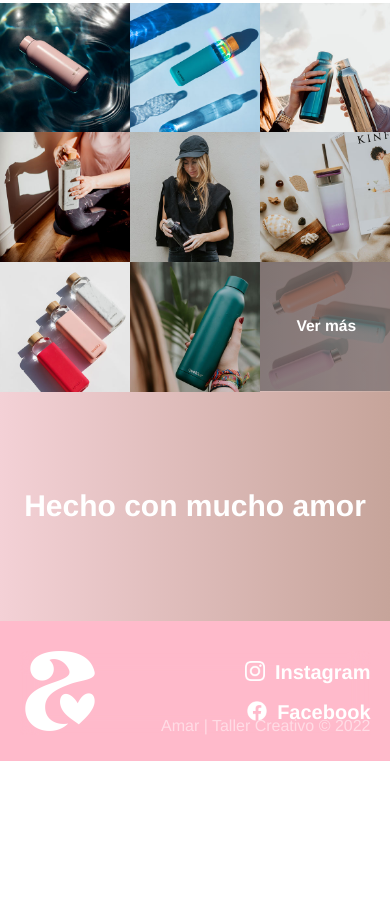
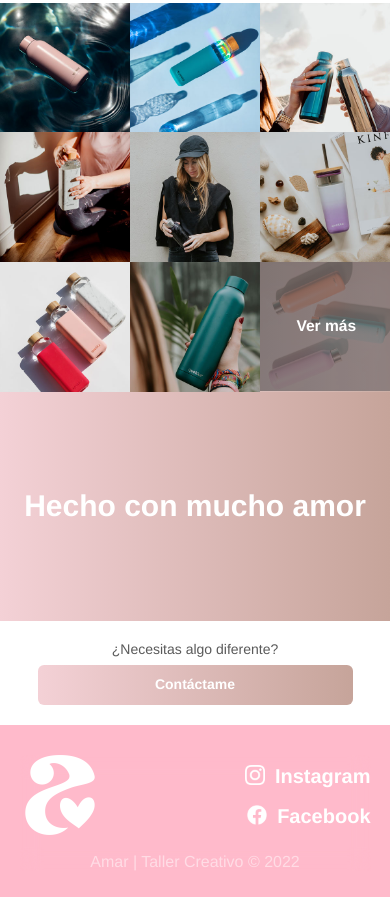
Before and after one commit to danielmacielacevedo/amar, a plain HTML site: page index.html in a window 390 px wide. Shown: the part 653-1550 px from the top of the page. Before the commit the page ends 1414 px from the top, so only its background shows below. Drawn offline with Linux system fonts and the light colour scheme.

Commit message:
Se agregó la sección de contacto en el home

```diff
--- a/css/main.css
+++ b/css/main.css
@@ -514,8 +514,6 @@ h5
 .primary-buttons-article a
 {
     display: flex;
-    width: 60%;
-    min-width: 64px;
     height: 40px;
     margin: 8px 0 0 0;
     padding: 0 20px 2.4px 20px;
@@ -531,12 +529,10 @@ h5
     align-items: center;
     justify-content: center;
 }
-.primary-buttons-article a:nth-child(2)
+.button-b1
 {
-    margin-left: 20px;
-    border: 2px solid var(--white);
-    background: transparent;
-    color: var(--white);
+    width: 60%;
+    min-width: 64px;
 }
 
 
@@ -884,6 +880,43 @@ h5
     100%{
         background-position: 0 50%;
     }
+}
+
+.more-details-container
+{
+    display: flex;
+    justify-content: center;
+    padding: 20px 20px;
+}
+.more-details-container div
+{
+    width: 90%;
+    justify-content: center;
+    text-align: center;
+}
+.more-details-container div span
+{
+    font-size: 14px;
+}
+.button-b2
+{
+    display: flex;
+    height: 40px;
+    width: 100%;
+    min-width: 64px;
+    margin: 8px 0 0 0;
+    padding: 0 20px 2.4px 20px;
+    border-radius: 6px;
+    background: linear-gradient(to right, #C6A49A, #FFDCE5, #FFBACB, #FFDCE5, #C6A49A);
+    background-size: 500% 500%;
+    animation: animate-background 10s infinite ease-in-out;
+    font-size: 14px;
+    color: var(--white);
+    font-weight: 600;
+    text-decoration: none;
+    text-align: center;
+    align-items: center;
+    justify-content: center;
 }
 
 /* footer */
@@ -1253,6 +1286,11 @@ h5
     }
 
 
+    .footer-background h3
+    {
+        margin-top: 16px;
+        text-align: center;
+    }
     .footer-links
     {
         justify-content: space-between;
--- a/index.html
+++ b/index.html
@@ -60,7 +60,6 @@
             <div class="section-container">
                 <div class="left-section">
                     <div class="section-title">
-                        <!-- <span>Producto destacado</span> -->
                     </div>
                     <div class="pinned-blogs">
                         <article class="article-blog">
@@ -104,7 +103,7 @@
                                         <div class="article-data">
                                             <div class="interactive-data">
                                                 <div class="primary-buttons-article">
-                                                    <a href="#">Ver detalles</a>
+                                                    <a class="button-b1" href="#">Ver detalles</a>
                                                 </div>
                                             </div>
                                         </div>
@@ -165,13 +164,18 @@
                         </article>
                     </div>
                 </div>
-
-
             </div>
         </section>
 
         <section class="madewithlove-container">
             <p><span></span>Hecho con mucho amor<span></span></p>
+        </section>
+
+        <section class="more-details-container">
+            <div>
+                <span>¿Necesitas algo diferente?</span>
+                <a class="button-b2" href="">Contáctame</a>
+            </div>
         </section>
     </main>
 
```
